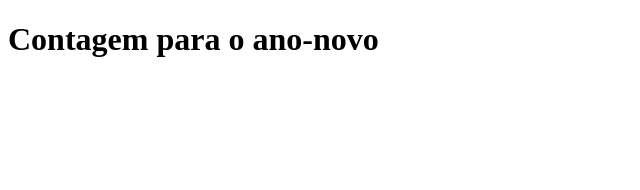
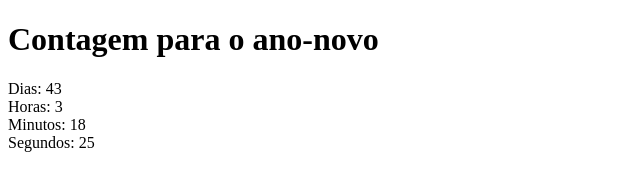
Before and after one commit to Henrique-Gontijo/desenvolve-java-script, a plain HTML site: page Datas e Temporizadores/index.html in a window 1280 px wide. Shown: the whole page, without its empty margins (0-640 px from the left). Drawn offline with Linux system fonts and the light colour scheme.

Commit message:
Update index.html

```diff
--- a/Datas e Temporizadores/index.html
+++ b/Datas e Temporizadores/index.html
@@ -15,6 +15,6 @@
         <div id="segundos"></div>
     </div>
 
-    <script src="./index_2.js"></script>
+    <script src="./index_navegador.js"></script>
 </body>
 </html>
```
